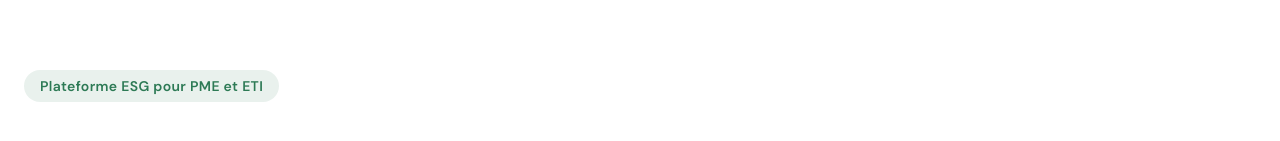
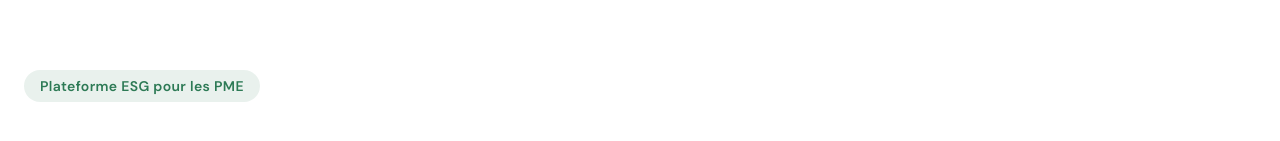
Before and after one commit to Nathansolvid/Site.solvidia, a React (Vite) app: page / in a window 1280 px wide. Shown: the part 167-308 px from the top of the page. Built offline with nearby package versions, Linux system fonts and the light colour scheme.

Commit message:
Cible uniquement les PME, supprime les références ETI

```diff
--- a/src/components/Footer.tsx
+++ b/src/components/Footer.tsx
@@ -40,7 +40,7 @@ export default function Footer() {
             <div>
               <Logo className="h-11 w-auto" variant="light" />
               <p className="text-white/50 text-sm mt-3">
-                La plateforme ESG pour les PME et ETI.
+                La plateforme ESG pour les PME.
               </p>
             </div>
 
--- a/src/components/HeroSection.tsx
+++ b/src/components/HeroSection.tsx
@@ -11,7 +11,7 @@ export default function HeroSection() {
           {/* Left column */}
           <div className="animate-hero-in">
             <span className="inline-block bg-primary/10 text-primary rounded-full px-4 py-1.5 text-sm font-semibold mb-8 tracking-wide">
-              Plateforme ESG pour PME et ETI
+              Plateforme ESG pour les PME
             </span>
 
             <h1 className="text-4xl sm:text-5xl lg:text-6xl font-bold leading-[1.1] mb-6 text-foreground">
```
